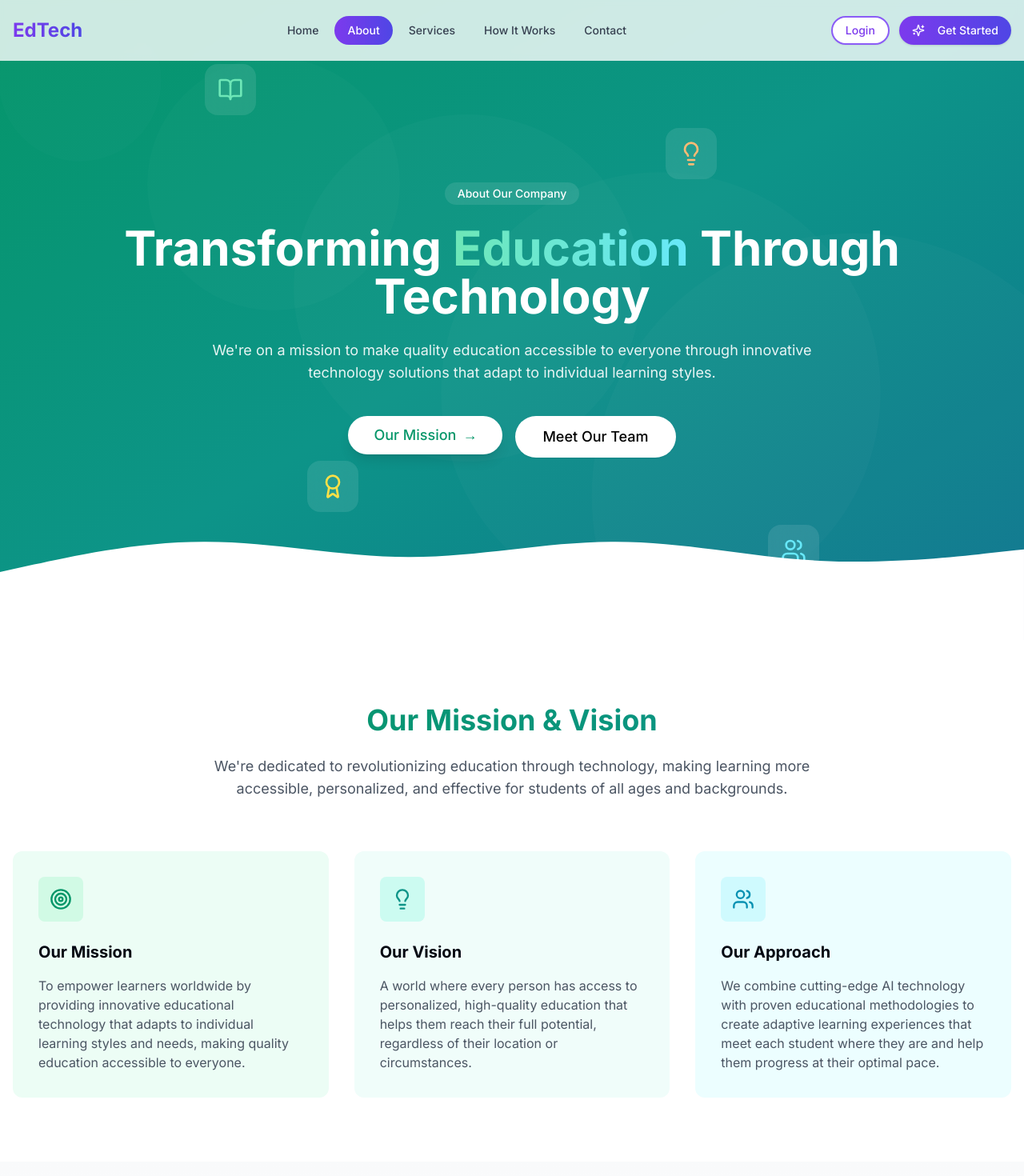
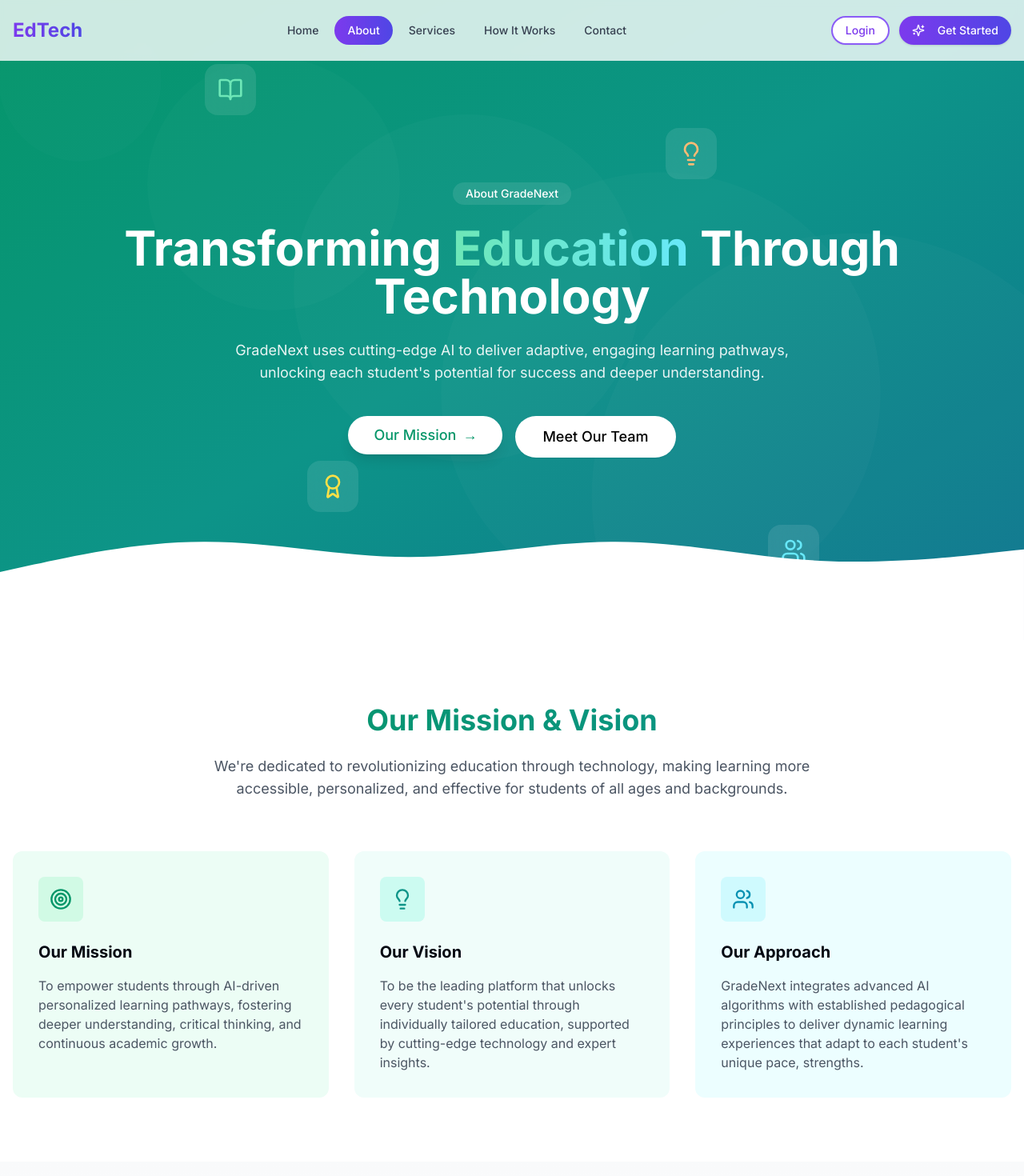
Before and after one commit to gradenext/GradeNext_marketing, a Next.js app: page /about in a window 1280 px wide. Shown: the top 1470 px of the page at 80% size. Built offline with nearby package versions, Linux system fonts and the light colour scheme.

Commit message:
content updated

```diff
--- a/src/app/contact/page.tsx
+++ b/src/app/contact/page.tsx
@@ -18,7 +18,7 @@ export default function ContactPage() {
       <ContactHero />
       <ContactForm />
       <ContactInfo />
-      <MapSection />
+      {/* <MapSection /> */}
       <FaqSection />
       <Footer/>
     </main>
--- a/src/components/about_comp/about-hero.tsx
+++ b/src/components/about_comp/about-hero.tsx
@@ -85,7 +85,7 @@ export default function AboutHero() {
           transition={{ duration: 0.5 }}
           className="inline-block mb-6 px-4 py-1 bg-white/10 backdrop-blur-md text-white rounded-full text-sm font-medium"
         >
-          About Our Company
+          About GradeNext
         </motion.div>
 
         <motion.h1
@@ -105,8 +105,7 @@ export default function AboutHero() {
           transition={{ duration: 0.5, delay: 0.2 }}
           className="text- md:text-lg text-white/90 mb-10 max-w-3xl mx-auto"
         >
-          We&apos;re on a mission to make quality education accessible to everyone through innovative technology solutions
-          that adapt to individual learning styles.
+          GradeNext uses cutting-edge AI to deliver adaptive, engaging learning pathways, unlocking each student's potential for success and deeper understanding.
         </motion.p>
 
         {/* <motion.div
--- a/src/components/about_comp/mission-section.tsx
+++ b/src/components/about_comp/mission-section.tsx
@@ -43,8 +43,8 @@ export default function MissionSection() {
             </div>
             <h3 className="text-xl font-bold mb-4">Our Mission</h3>
             <p className="text-gray-600">
-              To empower learners worldwide by providing innovative educational technology that adapts to individual
-              learning styles and needs, making quality education accessible to everyone.
+              To empower students through AI-driven personalized learning pathways, fostering
+              deeper understanding, critical thinking, and continuous academic growth.
             </p>
           </motion.div>
 
@@ -61,8 +61,8 @@ export default function MissionSection() {
             </div>
             <h3 className="text-xl font-bold mb-4">Our Vision</h3>
             <p className="text-gray-600">
-              A world where every person has access to personalized, high-quality education that helps them reach their
-              full potential, regardless of their location or circumstances.
+              To be the leading platform that unlocks every student's potential through individually
+              tailored education, supported by cutting-edge technology and expert insights.
             </p>
           </motion.div>
 
@@ -79,8 +79,8 @@ export default function MissionSection() {
             </div>
             <h3 className="text-xl font-bold mb-4">Our Approach</h3>
             <p className="text-gray-600">
-              We combine cutting-edge AI technology with proven educational methodologies to create adaptive learning
-              experiences that meet each student where they are and help them progress at their optimal pace.
+              GradeNext integrates advanced AI algorithms with established pedagogical principles
+              to deliver dynamic learning experiences that adapt to each student's unique pace, strengths.
             </p>
           </motion.div>
         </div>
--- a/src/components/contact_comp/faq-section.tsx
+++ b/src/components/contact_comp/faq-section.tsx
@@ -7,7 +7,7 @@ import { ChevronDown } from "lucide-react"
 export default function FaqSection() {
   const faqs = [
     {
-      question: "How quickly can I expect a response after submitting a contact form?",
+      question: "How does GradeNext personalize learning for students?",
       answer:
         "We strive to respond to all inquiries within 24 hours during business days. For urgent matters, we recommend calling our support line for immediate assistance.",
     },
--- a/src/components/services_comp/features-section.tsx
+++ b/src/components/services_comp/features-section.tsx
@@ -18,7 +18,7 @@ export default function FeaturesSection() {
   const features = [
     {
       icon: <Zap className="w-6 h-6" />,
-      title: "Rapid Implementation",
+      title: "AI-Powered Personalization",
       description: "Get up and running quickly with our streamlined onboarding process and dedicated support team.",
       color: "bg-blue-100",
       iconColor: "text-blue-600",
@@ -72,14 +72,14 @@ export default function FeaturesSection() {
               transition={{ duration: 0.5 }}
             >
               <div className="inline-block px-4 py-1 bg-indigo-100 text-indigo-800 rounded-full text-sm font-medium mb-6">
-                Why Choose Us
+              Why Choose GradeNext?
               </div>
               <h2 className="text-3xl md:text-4xl font-bold mb-6 bg-clip-text text-transparent bg-gradient-to-r from-indigo-600 to-purple-600">
-                Features That Make Us Different
+              Experience the Future of Personalized Education
               </h2>
               <p className="text-lg text-gray-600 mb-8">
-                Our platform combines cutting-edge technology with proven educational methodologies to deliver an
-                unparalleled learning experience.
+              Our platform uniquely blends the power of artificial intelligence with insights from leading
+              educational institutions to create a learning experience that is truly tailored to you.
               </p>
             </motion.div>
 
--- a/src/components/services_comp/service-cards.tsx
+++ b/src/components/services_comp/service-cards.tsx
@@ -73,11 +73,11 @@ export default function ServiceCards() {
           className="text-center max-w-3xl mx-auto mb-16"
         >
           <h2 className="text-3xl md:text-4xl font-bold mb-6 bg-clip-text text-transparent bg-gradient-to-r from-indigo-600 to-purple-600">
-            Our Premium Services
+          Your Complete GradeNext Learning Ecosystem
           </h2>
           <p className="text-lg text-gray-600">
-            Explore our comprehensive range of educational technology services designed to transform the learning
-            experience.
+          Explore our comprehensive range of educational technology services designed to transform
+          the learning experience.
           </p>
         </motion.div>
 
--- a/src/components/services_comp/services-hero.tsx
+++ b/src/components/services_comp/services-hero.tsx
@@ -95,7 +95,7 @@ export default function ServicesHero() {
           transition={{ duration: 0.5 }}
           className="inline-block mb-6 px-4 py-1 bg-white/10 backdrop-blur-md text-white rounded-full text-sm font-medium"
         >
-          Transformative Educational Services
+          GradeNext: Intelligent Learning Solutions
         </motion.div>
 
         <motion.h1
--- a/src/components/services_comp/services-overview.tsx
+++ b/src/components/services_comp/services-overview.tsx
@@ -8,28 +8,28 @@ export default function ServicesOverview() {
     {
       icon: <BookOpen className="w-8 h-8" />,
       title: "Adaptive Learning",
-      description: "Personalized learning paths that adapt to each student's strengths, weaknesses, and learning pace.",
+      description: "Personalized learning that adjusts to individual needs, offering targeted practice and reinforcing concepts for better mastery.",
       color: "bg-gradient-to-br from-blue-500 to-indigo-600",
       delay: 0.1,
     },
     {
       icon: <Brain className="w-8 h-8" />,
-      title: "AI Tutoring",
-      description: "Intelligent tutoring systems that provide real-time feedback and support across all subjects.",
+      title: "Performance Insights",
+      description: "AI-driven analysis of progress through weekly tests and community assessments, providing clear insights and identifying areas for growth.",
       color: "bg-gradient-to-br from-purple-500 to-pink-600",
       delay: 0.2,
     },
     {
       icon: <Lightbulb className="w-8 h-8" />,
-      title: "Interactive Content",
-      description: "Engaging multimedia content that brings complex concepts to life through interactive experiences.",
+      title: "Tutor Support",
+      description: "Personalized assistance from experienced tutors to clarify doubts and revisit challenging topics, fostering deeper understanding.",
       color: "bg-gradient-to-br from-amber-500 to-orange-600",
       delay: 0.3,
     },
     {
       icon: <BarChart className="w-8 h-8" />,
-      title: "Analytics Dashboard",
-      description: "Comprehensive insights into student performance with actionable recommendations for improvement.",
+      title: "Skill Development",
+      description: "Engaging exercises and real-world applications designed to enhance logical thinking, problem-solving, and critical reasoning abilities",
       color: "bg-gradient-to-br from-emerald-500 to-teal-600",
       delay: 0.4,
     },
@@ -46,11 +46,11 @@ export default function ServicesOverview() {
           className="text-center max-w-3xl mx-auto mb-16"
         >
           <h2 className="text-3xl md:text-4xl font-bold mb-6 bg-clip-text text-transparent bg-gradient-to-r from-indigo-600 to-purple-600">
-            Our Core Services
+          Key Features
           </h2>
           <p className="text-lg text-gray-600">
-            We offer a comprehensive suite of educational technology services designed to transform the learning
-            experience for students of all ages and abilities.
+          GradeNext provides a range of intelligent tools designed to personalize the learning journey
+          and drive academic achievement.
           </p>
         </motion.div>
 
@@ -72,14 +72,14 @@ export default function ServicesOverview() {
                 <h3 className="text-xl font-bold mb-2">{service.title}</h3>
                 <p className="text-white/90">{service.description}</p>
               </div>
-              <div className="bg-white p-6">
+              {/* <div className="bg-white p-6">
                 <motion.button
                   whileHover={{ x: 5 }}
                   className="text-sm font-medium flex items-center text-gray-600 hover:text-indigo-600 transition-colors"
                 >
                   Learn more <span className="ml-2">→</span>
                 </motion.button>
-              </div>
+              </div> */}
             </motion.div>
           ))}
         </div>
```
